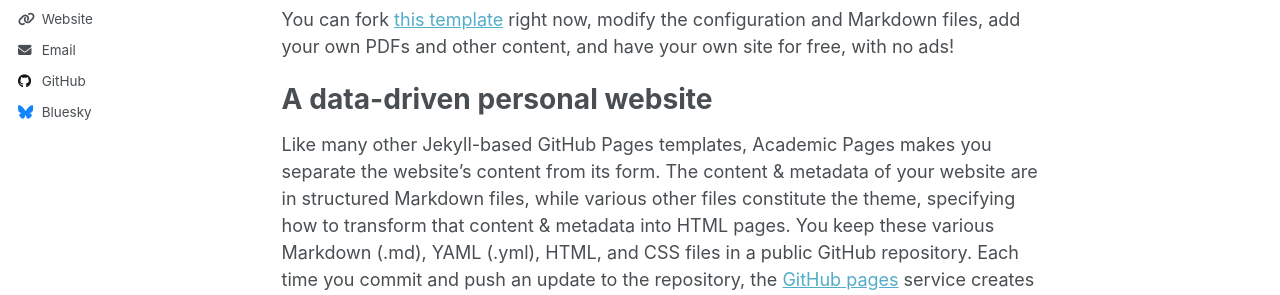
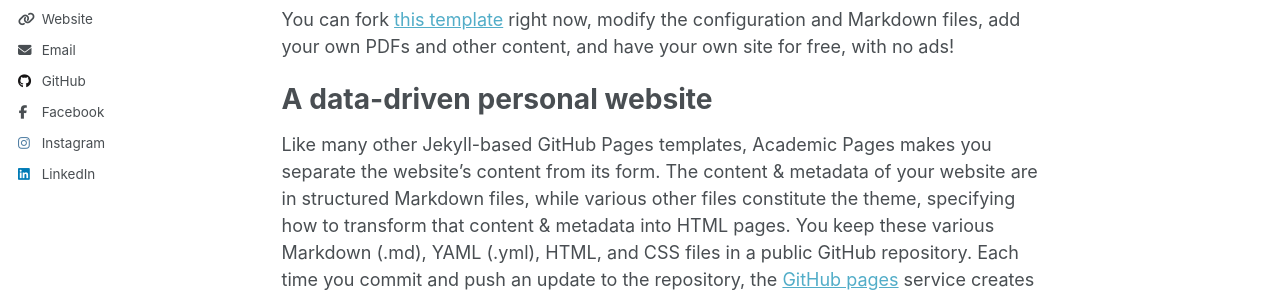
Before and after one commit to erickbaldi/erickbaldi.github.io, a Jekyll site: the page built from _pages/about.md, in a window 1280 px wide. Shown: the part 403-698 px from the top of the page. Built offline with Jekyll 4.4.1, drawn with Linux system fonts in a browser that asks for light colours; a script that is not in the unit is left out; part of the change alters nothing that is shown.

Commit message:
Update _config.yml

```diff
--- a/_config.yml
+++ b/_config.yml
@@ -52,16 +52,16 @@ author:
 
   # Social media
   artstation       : # Username
-  bluesky          : "bsky.app" # Replace this with you Bluesky username
-  facebook         : # Username
+  bluesky          : #"bsky.app" # Replace this with you Bluesky username
+  facebook         : "erick.baldi"
   flickr           : # Username
   foursquare       : # Username
   goodreads        : # Username
   google_plus      : # Username
   keybase          : # Username
-  instagram        : # Username
+  instagram        : "__3r1ck"
   lastfm           : # Username
-  linkedin         : # Username
+  linkedin         : "erickbaldi"
   mastodon         : # URL
   medium           : # URL
   pinterest        : # Username
```
